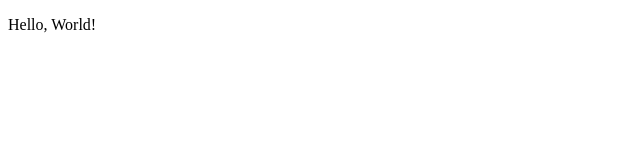
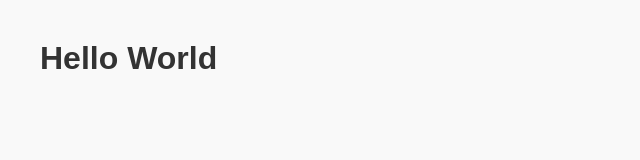
Before and after one commit to trivender/ui-carousel, a plain HTML site: page index.html in a window 1280 px wide. Shown: the whole page, without its empty margins (0-640 px from the left). Drawn offline with Linux system fonts and the light colour scheme.

Commit message:
Improve Hello World page

```diff
--- a/index.html
+++ b/index.html
@@ -3,8 +3,18 @@
 <head>
   <meta charset="UTF-8">
   <title>Hello World</title>
+  <style>
+    body {
+      font-family: Arial, sans-serif;
+      margin: 40px;
+      background-color: #f9f9f9;
+    }
+    h1 {
+      color: #333;
+    }
+  </style>
 </head>
 <body>
-  <p>Hello, World!</p>
+  <h1>Hello World</h1>
 </body>
 </html>
```
Also changed, not shown: 1 other file.
